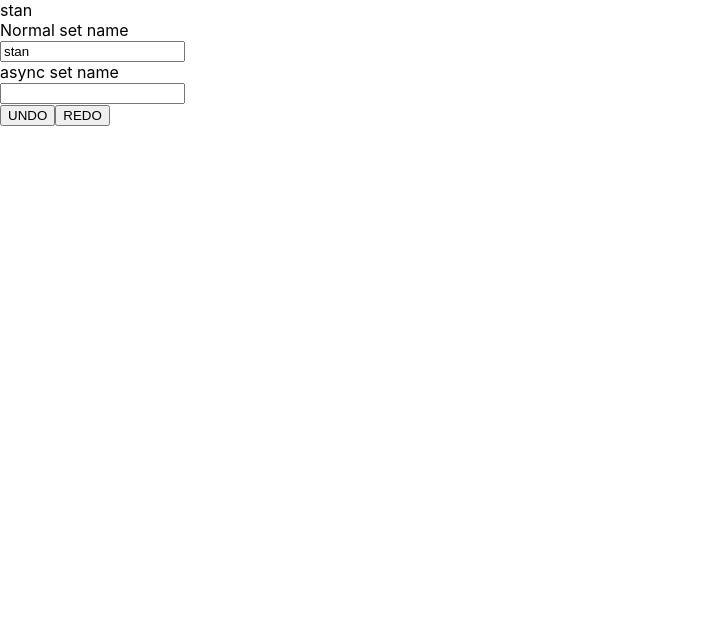
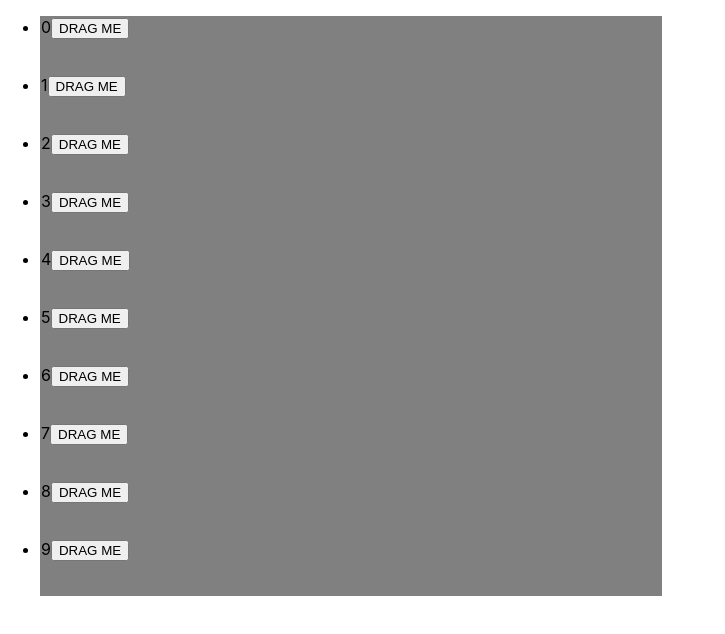
Before and after one commit to rilexus/advanced-react-pattern, a React (Create React App) app: page / in a window 1280 px wide. Shown: the top 634 px of the page, without its empty margins (0-725 px from the left). Built offline with nearby package versions, Linux system fonts and the light colour scheme.

Commit message:
feat: added drag and drop component

```diff
--- a/package.json
+++ b/package.json
@@ -14,6 +14,7 @@
     "@emotion/styled": "^10.0.27",
     "@stan-ui/buttons": "^1.0.8",
     "@testing-library/react-hooks": "^3.4.1",
+    "body-scroll-lock": "^3.1.5",
     "eases": "^1.0.8",
     "react": "^16.12.0",
     "react-dom": "^16.12.0",
--- a/src/App.css
+++ b/src/App.css
@@ -1,22 +1,7 @@
-.App {
-  text-align: center;
+html {
+  position: fixed;
+  top: 0;
+  left: 0;
+  bottom: 0;
+  right: 0;
 }
-
-.App-logo {
-  height: 40vmin;
-}
-
-.App-header {
-  background-color: #282c34;
-  min-height: 100vh;
-  display: flex;
-  flex-direction: column;
-  align-items: center;
-  justify-content: center;
-  font-size: calc(10px + 2vmin);
-  color: white;
-}
-
-.App-link {
-  color: #09d3ac;
-}
--- a/src/App.tsx
+++ b/src/App.tsx
@@ -1,13 +1,15 @@
+// import "./App.css";
 import React, {
-  createContext, useCallback,
+  createContext,
+  useCallback,
   useContext,
   useEffect,
   useRef,
-  useState
+  useState,
 } from "react";
 import StateInitializerToggle from "./components/state-initializers/StateInitializerToggle";
 import StateReducerToggle from "./components/state-reducer/StateReducerToggle";
-import {AddToState} from "./components/add-to-state/AddToState";
+import { AddToState } from "./components/add-to-state/AddToState";
 import ReducerHookToggle from "./components/reducer-hook/ReducerHookToggle";
 import ThunkReducerPattern from "./components/thunk-reducer/ThunkReducer";
 import RenderPropsToggle from "./components/render-props/RenderPropsToggle";
@@ -35,14 +37,15 @@ import { usePromise } from "./hooks/use-promise";
 import States from "./components/states/States";
 import AppScreen from "./components/app-screen/AppScreen";
 import AdvancedState from "./components/states/AdvancedState";
-import {lazy} from "./utils/lazy";
-import {fromEvent, map, Observable, tap} from "./utils/Observable";
-import {createAtomicState} from "./utils/createAtomicState";
-import {AtomicState} from "./components/atomic-state/AtomicState";
-import {PrefetchedState} from "./components/prefetched-state/PrefetchedState";
+import { lazy } from "./utils/lazy";
+import { fromEvent, map, Observable, tap } from "./utils/Observable";
+import { createAtomicState } from "./utils/createAtomicState";
+import { AtomicState } from "./components/atomic-state/AtomicState";
+import { PrefetchedState } from "./components/prefetched-state/PrefetchedState";
+import { DragDropList } from "./components/drag-drop-list/DragDropLst";
+import { Drag } from "./components/drag/Drag";
 
-const Button = lazy(() => import('@stan-ui/buttons'), 'Button')
-
+const Button = lazy(() => import("@stan-ui/buttons"), "Button");
 
 function App() {
   const [count, setCount] = useState(0);
@@ -58,10 +61,40 @@ function App() {
     return state;
   };
 
-  const ref = useRef(null)
+  const ref = useRef(null);
+
+  useEffect(() => {
+    // const $body = document.querySelector("body") as any;
+    // let scrollPosition = 0;
+    // scrollPosition = window.pageYOffset;
+    // $body.style.overflow = "hidden";
+    // $body.style.position = "fixed";
+    // $body.style.top = `-${scrollPosition}px`;
+    // $body.style.width = "100vw";
+    // $body.style.height = "100vh";
+    // $body.style.removeProperty("overflow");
+    // $body.style.removeProperty("position");
+    // $body.style.removeProperty("top");
+    // $body.style.removeProperty("width");
+    // window.scrollTo(0, scrollPosition);
+  }, []);
 
   return (
-    <div className="App" ref={ref}>
+    <div
+      className="App"
+      ref={ref}
+      style={
+        {
+          // overflow: "hidden",
+          // position: "fixed",
+          // width: "100vw",
+          // height: "100vh",
+        }
+      }
+    >
+      {/*<Drag />*/}
+      <DragDropList />
+
       {/*<PrefetchedState/>*/}
       {/*<AtomicState/>*/}
       {/*<button onClick={() => getButton().then(({Button}) => {*/}
@@ -147,7 +180,7 @@ function App() {
       {/*  <CompoundToggle.Off>Off</CompoundToggle.Off>*/}
       {/*</CompoundToggle>*/}
 
-      <ReduxConnected/>
+      {/*<ReduxConnected/>*/}
 
       {/*MVC Pattern*/}
       {/*<MVC/>*/}
--- /dev/null
+++ b/src/components/drag-drop-list/DragDropLst.tsx
@@ -0,0 +1,60 @@
+import React, { forwardRef, useState } from "react";
+
+import { useDrag } from "./hooks/use-drag/useDrag";
+
+const Some = ({ children }) => {
+  return <span>{children}</span>;
+};
+
+const Li = forwardRef(({ children, ...props }: any, _ref: any) => {
+  return (
+    <li
+      onClick={(event) => {}}
+      ref={_ref}
+      style={{
+        border: "1px solid grey",
+        background: "grey",
+        height: "3.5rem",
+        width: "50%",
+        //userSelect: "none",
+      }}
+    >
+      <Some>{children}</Some>
+      <button {...props}>DRAG ME</button>
+    </li>
+  );
+});
+
+const Drop = ({ children, setDataSource }) => {
+  const { ref, dragElement, dragChildren } = useDrag(children, setDataSource);
+
+  return (
+    <div ref={ref}>
+      {dragElement}
+      {dragChildren}
+    </div>
+  );
+};
+
+const DragDropList = () => {
+  const [event, setEvent] = useState("");
+
+  const [list, setList] = useState(() =>
+    Array.from({ length: 10 }, (_, i) => i)
+  );
+
+  return (
+    <div style={{}}>
+      <div>{event}</div>
+      <ul>
+        <Drop setDataSource={setList}>
+          {list.map((n, idx) => {
+            return <Li key={`li-${n}`}>{n}</Li>;
+          })}
+        </Drop>
+      </ul>
+    </div>
+  );
+};
+
+export { DragDropList, useDrag };
--- /dev/null
+++ b/src/components/drag-drop-list/hooks/use-drag/useDrag.ts
@@ -0,0 +1,189 @@
+import React, {cloneElement, useEffect, useRef, useState} from "react";
+
+import {disableBodyScroll, clearAllBodyScrollLocks} from 'body-scroll-lock';
+
+const useDrag = (children, swap) => {
+	const [state, setState] = useState("IDLE");
+	const ghostReactElementRef = useRef<any>(null);
+	const ghostElementRef = useRef<any>(null);
+	const containerRef = useRef<any>();
+
+	const childrenBoundingRects = useRef<any>({});
+	const childrenRefs = useRef<any>({})
+
+	useEffect(() => {
+		// https://github.com/willmcpo/body-scroll-lock/blob/master/src/bodyScrollLock.js
+		disableBodyScroll(containerRef.current);
+		return () => {
+			clearAllBodyScrollLocks();
+		};
+	}, []);
+
+	const dragElement = useRef<any>(null);
+	const indexRef = useRef<any>(null);
+
+	const [relativeMouseDownPosition, setRelativeMouseDownPosition] = useState({
+		x: 0,
+		y: 0,
+	});
+
+	const onDown = (e, index, key) => {
+		indexRef.current = index;
+		e.preventDefault();
+		const { currentTarget } = e;
+
+		const currentElement = childrenRefs.current[key]
+
+		const clientX = e.clientX || e.touches[0].clientX;
+		const clientY = e.clientY || e.touches[0].clientY;
+
+		const rect = currentElement.getBoundingClientRect();
+
+		dragElement.current = currentElement;
+		dragElement.current.style.opacity = 0;
+
+		ghostReactElementRef.current = cloneElement(children[index], {
+			ref: (node) => {
+				ghostElementRef.current = node;
+
+				if (ghostElementRef.current) {
+					const ghostElement = ghostElementRef.current;
+
+					const x = clientX - rect.left;
+					const y = clientY - rect.top;
+
+					const elemLeft = clientX - x;
+					const elementTop = clientY - y;
+
+					ghostElement.style.position = "absolute";
+					ghostElement.style.width = node.style.width || "100%";
+
+					ghostElement.style.top = `${elementTop}px`;
+					ghostElement.style.left = `${elemLeft}px`;
+					ghostElement.style["pointer-events"] = "none";
+
+					// save the mouse position on the clicked element (relative to)
+					setRelativeMouseDownPosition({ x, y });
+				}
+				return node;
+			},
+		});
+		setState("DRAGGING");
+	};
+
+	const onUp = (e) => {
+		if (dragElement.current) {
+			dragElement.current.style.opacity = 1;
+		}
+		ghostReactElementRef.current = null;
+		ghostElementRef.current = null;
+		setState("IDLE");
+	};
+
+	const _swap = (i, j) => {
+		swap((array) => {
+			if (i === j) {
+				return array;
+			}
+			const newArray = [...array];
+			const temp = newArray[i];
+			newArray[i] = newArray[j];
+			newArray[j] = temp;
+
+			return newArray;
+		});
+	};
+
+	const onMove = (e) => {
+		if (state === "DRAGGING") {
+			const clientY = e.clientY || e.touches[0].clientY;
+			const clientX = e.clientX || e.touches[0].clientX;
+
+			const draggingElement = ghostElementRef.current;
+			const draggingElementKey = children[indexRef.current].key;
+
+			const draggingElemLeftPos = clientX - relativeMouseDownPosition.x;
+			const draggingElementTopPos = clientY - relativeMouseDownPosition.y;
+
+			Object.entries(childrenBoundingRects.current).forEach(
+				([childKey, childRect]: any) => {
+					const isTouchingOtherElement =
+						draggingElementTopPos >= childRect.top &&
+						draggingElementTopPos <= childRect.bottom;
+
+					const touchedElementIndex = children.findIndex(
+						(child) => child.key === childKey
+					);
+
+					const isSelf = draggingElementKey === childKey;
+
+					if (isTouchingOtherElement && !isSelf) {
+						_swap(touchedElementIndex, indexRef.current);
+						indexRef.current = touchedElementIndex;
+					}
+				}
+			);
+			if (draggingElement){
+				draggingElement.style.top = `${draggingElementTopPos}px`;
+				draggingElement.style.left = `${draggingElemLeftPos}px`;
+			}
+
+		}
+	};
+
+	useEffect(() => {
+		const container = containerRef.current;
+		container.addEventListener("touchmove", onMove);
+		container.addEventListener("touchend", onUp);
+
+		container.addEventListener("mousemove", onMove);
+		container.addEventListener("mouseup", onUp);
+		container.addEventListener("mouseleave", onUp);
+
+		return () => {
+			container.removeEventListener("touchmove", onMove);
+			container.removeEventListener("touchend", onUp);
+
+			container.removeEventListener("mousemove", onMove);
+			container.removeEventListener("mouseup", onUp);
+			container.removeEventListener("mouseleave", onUp);
+		};
+	}, [containerRef.current, onUp, onMove]);
+
+	const addChildBoundingClientRect = (key, node) => {
+		if (node) {
+			childrenBoundingRects.current = {
+				...childrenBoundingRects.current,
+				[key]: node.getBoundingClientRect(),
+			};
+		}
+	};
+
+	const getChildProps = (child, childIndex) => {
+		const key = child.key
+		return {
+			index: childIndex,
+			ref: (node) => {
+				if (node){
+					addChildBoundingClientRect(child.key, node);
+					childrenRefs.current = {...childrenRefs.current, [key]: node}
+				}
+				return node;
+			},
+			onTouchStart: (e) => onDown(e, childIndex, key),
+			onMouseDown: (e) => onDown(e, childIndex, key),
+		};
+	};
+
+	return {
+		ref: containerRef,
+		dragElement: ghostReactElementRef.current,
+		getChildProps,
+		dragChildren: React.Children.map(children, (child, childIndex) => {
+			return React.cloneElement(child, {
+				...getChildProps(child, childIndex),
+			});
+		}),
+	};
+};
+export {useDrag}
--- /dev/null
+++ b/src/components/drag/Drag.tsx
@@ -0,0 +1,56 @@
+import React, { useState } from "react";
+
+const Drag = () => {
+  const [event, setEvent] = useState("");
+  const [printValue, setPrintValue] = useState("");
+
+  const [pos, setPos] = useState({ x: 0, y: 0 });
+
+  const handleTouchStart = (e) => {
+    setEvent(e.type);
+    setPrintValue(JSON.stringify(e.touches));
+  };
+
+  const handleTouchMove = (e) => {
+    const { type } = e;
+    const clientY = e.clientY || e.touches[0].clientY;
+    const clientX = e.clientX || e.touches[0].clientX;
+
+    setEvent(type);
+    setPrintValue(`${clientY}`);
+
+    setPos({ x: clientX, y: clientY });
+  };
+
+  const handleTouchEnd = (e) => {
+    setEvent(e.type);
+  };
+
+  return (
+    <div
+      style={{
+        width: "100%",
+        height: "100%",
+      }}
+    >
+      <div>{event}</div>
+      <div>{printValue}</div>
+      <div
+        onTouchEnd={handleTouchEnd}
+        onTouchStart={handleTouchStart}
+        onTouchMove={handleTouchMove}
+        draggable={true}
+        style={{
+          width: "50px",
+          height: "50px",
+          position: "absolute",
+          top: `${pos.y}px`,
+          left: `${pos.x}px`,
+          backgroundColor: "red",
+        }}
+      />
+    </div>
+  );
+};
+
+export { Drag };
```
Also changed, not shown: 1 other file (tests, documents, lock files or other folders).
